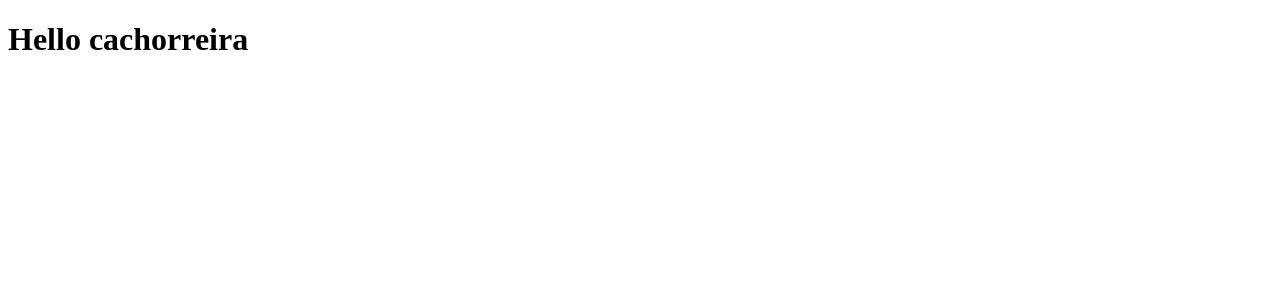
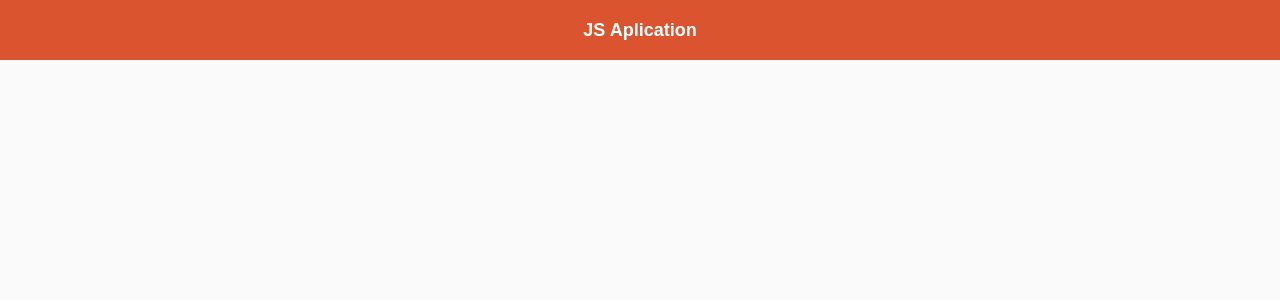
Before and after one commit to RicardoEstudante/Started, a React (Create React App) app in the folder frontend/: page / in a window 1280 px wide. Shown: the top 300 px of the page. Built offline with nearby package versions, Linux system fonts and the light colour scheme.

Commit message:
creating Header

```diff
--- a/frontend/src/App.js
+++ b/frontend/src/App.js
@@ -1,14 +1,12 @@
-import React, { Component } from 'react';
+import React from 'react';
+import Header from './components/Header';
 
-class App extends Component {
-  render() {
-    return (
-      <div className="App">
-        <h1>Hello cachorreira</h1>
-      </div>
-    );
-  }
-}
+import './style.css'
 
+const App = () => (
+  <div className="App">
+    <Header />
+  </div>
+)
 
 export default App;
--- /dev/null
+++ b/frontend/src/components/Header/index.js
@@ -0,0 +1,8 @@
+import React from 'react';
+import './style.css';
+
+const Header = () => (
+    <header id="main-header">JS Aplication</header>
+)
+
+export default Header;
--- /dev/null
+++ b/frontend/src/components/Header/style.css
@@ -0,0 +1,12 @@
+header#main-header {
+    width: 100%;
+    height: 60px;
+    background: #da552f;
+    font-size: 18px;
+    font-family: sans-serif;
+    font-weight: bold;
+    color: #FFF;
+    display: flex;
+    justify-content: center;
+    align-items: center;
+}
--- /dev/null
+++ b/frontend/src/style.css
@@ -0,0 +1,11 @@
+* {
+    margin: 0;
+    padding: 0;
+    outline: 0;
+    box-sizing: border-box;
+}
+body {
+    font-family: Arial, Helvetica, sans-serif;
+    background: #fafafa;
+    color: #333;
+}
```
